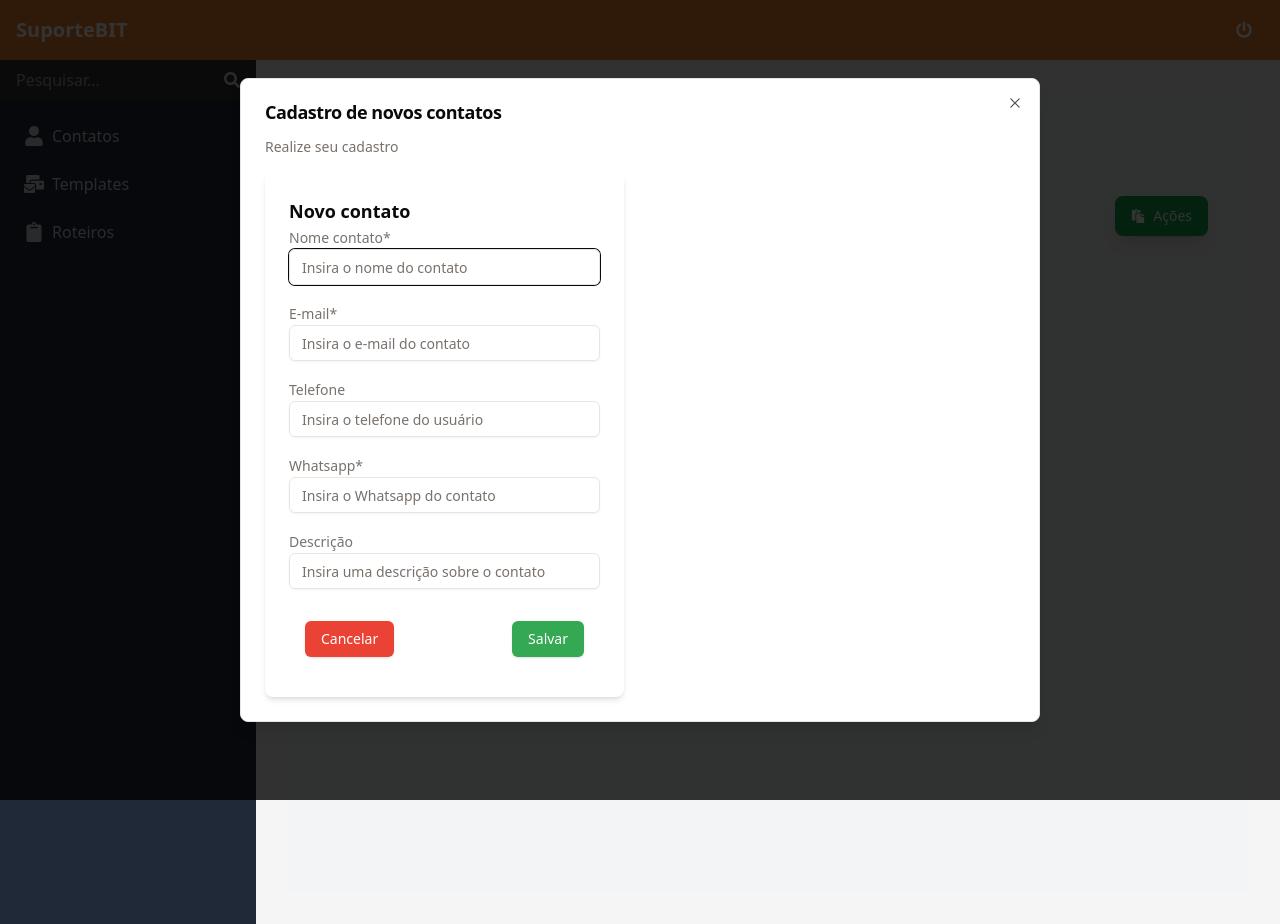
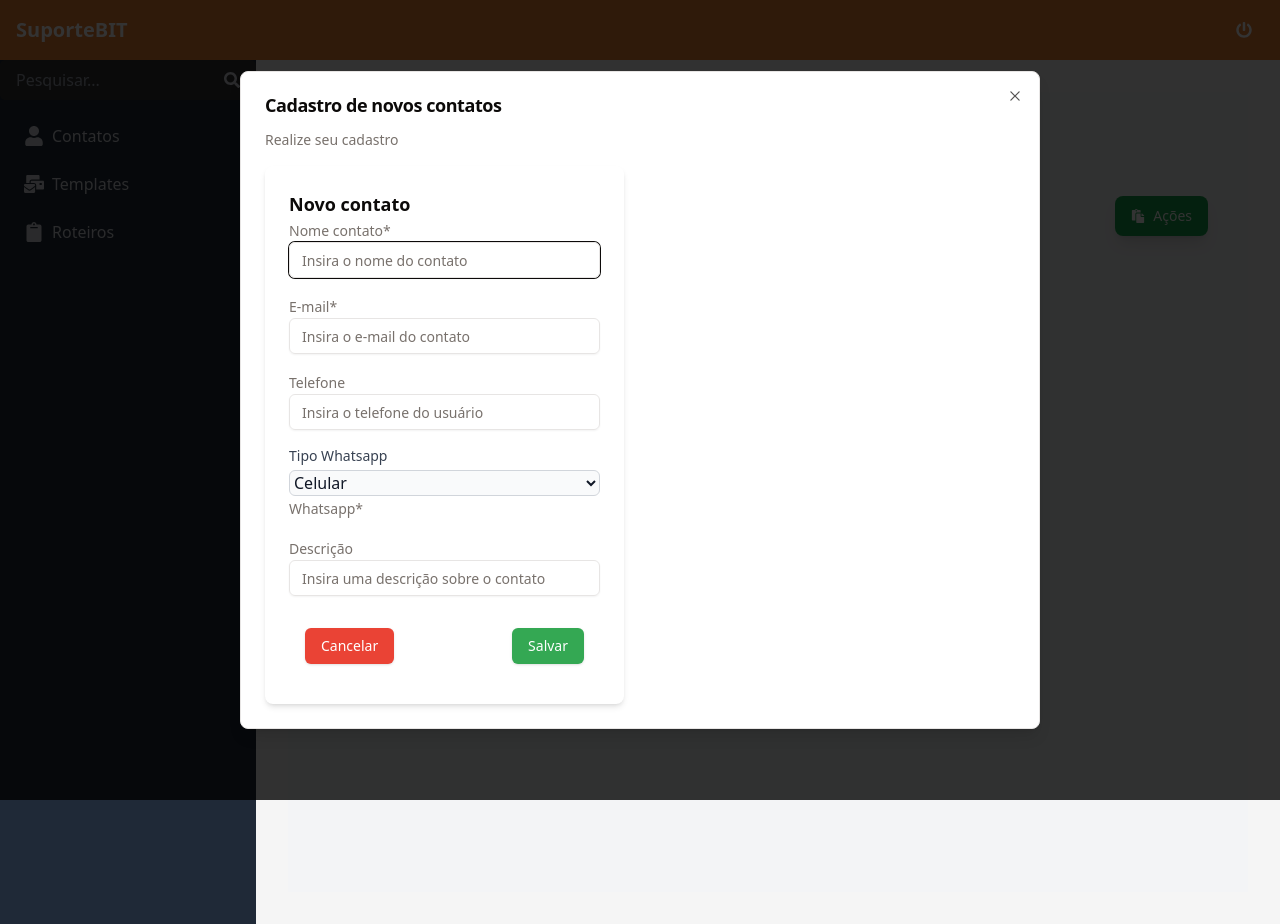
Before and after one commit to gnoatto01/front_chokito, a Next.js app in the folder front/: page /app/paginaContatos in a window 1280 px wide. Both pictures are taken after a click on the button "Novo Contato". Built offline with nearby package versions, Linux system fonts and the light colour scheme.

Commit message:
regex whatsapp/ opcao para selecionar o tipo de whatsapp, celular ou fixo

```diff
--- a/front/src/app/components/contatos.tsx
+++ b/front/src/app/components/contatos.tsx
@@ -221,6 +221,7 @@ export default function Contatos() {
                                 </DropdownMenu>
                             </div>
                         </div>
+
                     ))}
                 </div>
                 <RegistroContato isOpen={isRegistroContatoAberto} onClose={fecharRegistroContatos} />
--- a/front/src/app/components/detalhesContato.tsx
+++ b/front/src/app/components/detalhesContato.tsx
@@ -28,6 +28,9 @@ interface interfaceDetalhes {
     onFechar: () => void;
     contato: DadosContato | null;
 }
+
+
+//TODO: verificar o porque nao limpa as variaveis quando eu fecho o detalhes de um contato e abro outro
 
 function DetalhesContato({ abrir, onFechar, contato }: interfaceDetalhes) {
 
--- a/front/src/app/components/registrarContato.tsx
+++ b/front/src/app/components/registrarContato.tsx
@@ -4,9 +4,9 @@ import { Label } from "@/components/ui/label";
 import { Input } from "@/components/ui/input";
 import { SubmitHandler, useForm } from "react-hook-form";
 import axios from "axios";
-import { useState } from "react";
+import { ClassAttributes, InputHTMLAttributes, JSX, useState } from "react";
 import { AlertaDeSucesso } from "./alertas";
-import ReactInputMask from "react-input-mask";
+import InputMask from 'react-input-mask';
 
 
 interface DadosContato {
@@ -22,21 +22,21 @@ interface DialogProps {
     onClose: () => void;
 }
 
-//TODO: colocar regex para whatsapp
 
 function RegistroContato({ isOpen, onClose }: DialogProps) {
     const [errorMessage, setErrorMessage] = useState('');
     const [isSuccesso, setIsSuccesso] = useState(false);
     const { register, handleSubmit, formState: { errors }, setValue, watch } = useForm<DadosContato>();
+    const [tipoWhatsapp, setTipoWhatsapp] = useState<'Celular' | 'Fixo'>('Celular');
 
     const registroContato: SubmitHandler<DadosContato> = async (dados) => {
-
+        const whatsappSemMascara = dados.whatsapp.replace(/\D/g, '');
         try {
             await axios.post('http://localhost:8080/suportebit/registrar-contato', {
                 nomeContato: dados.nomeContato,
                 email: dados.email,
                 telefone: dados.telefone,
-                whatsapp: dados.whatsapp,
+                whatsapp: whatsappSemMascara,
                 descricaoContato: dados.descricaoContato
             });
 
@@ -56,6 +56,8 @@ function RegistroContato({ isOpen, onClose }: DialogProps) {
     }
 
     if (!isOpen) return null;
+
+    const mask = tipoWhatsapp === 'Celular' ? "(99) 99999-9999" : "(99) 9999-9999"; //verifica se é celular ou fixo e aplica a mascara
 
     return (
         <Dialog open={isOpen} onOpenChange={onClose}>
@@ -100,17 +102,29 @@ function RegistroContato({ isOpen, onClose }: DialogProps) {
                                         />
                                     </div>
                                     <div className="relative">
+                                        <div>
+                                            <label htmlFor="tipoWhatsapp" className="block text-sm font-medium text-gray-700">Tipo Whatsapp</label>
+                                            <select
+                                                id="tipoWhatsapp"
+                                                value={tipoWhatsapp}
+                                                onChange={(e) => setTipoWhatsapp(e.target.value as 'Celular' | 'Fixo')}
+                                                className="block w-full mt-1 border border-gray-300 rounded-md bg-gray-50 text-gray-900"
+                                            >
+                                                <option value="Celular">Celular</option>
+                                                <option value="Fixo">Fixo</option>
+                                            </select>
+                                        </div>
                                         <Label htmlFor="whatsapp">Whatsapp*</Label>
+                                        <InputMask
+                                            id="whatsapp"
+                                            mask={mask}
+                                            {...register('whatsapp', {
+                                                required: 'O número de WhatsApp é obrigatório.',
+                                            })}
+                                        >
+                                        </InputMask>
 
-                                        <Input
-                                            id="whatsapp"
-                                            placeholder="Insira o Whatsapp do contato"
-                                            autoComplete="off"
-                                            {...register('whatsapp', {
-                                                required: true
-                                            })}
-                                        />
-                                        {errors.whatsapp && <span className="text-[#EA4335]">O Whatsapp do contato é obrigatório.</span>}
+                                        {errors.whatsapp && <span className="text-[#EA4335]">O Whatsapp do contato é obrigatório, (ex: (XX) XXXXX-XXXX)</span>}
                                     </div>
                                     <div className="relative">
                                         <Label htmlFor="descricaoContato">Descrição</Label>
```
